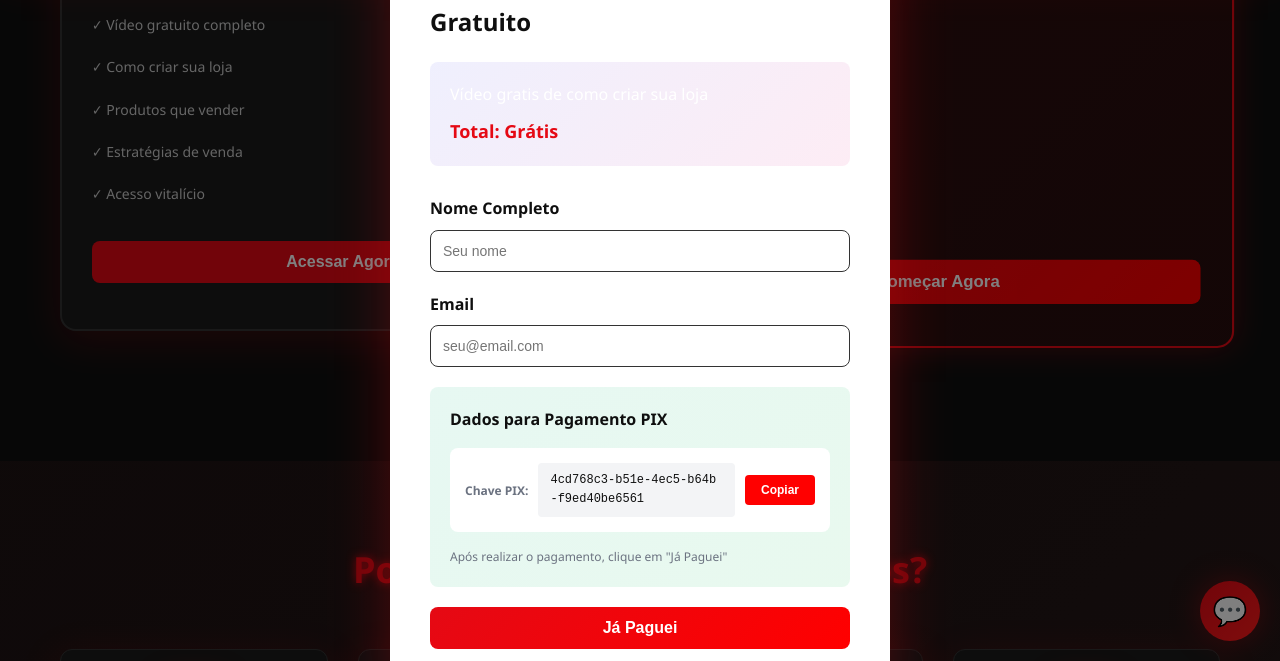
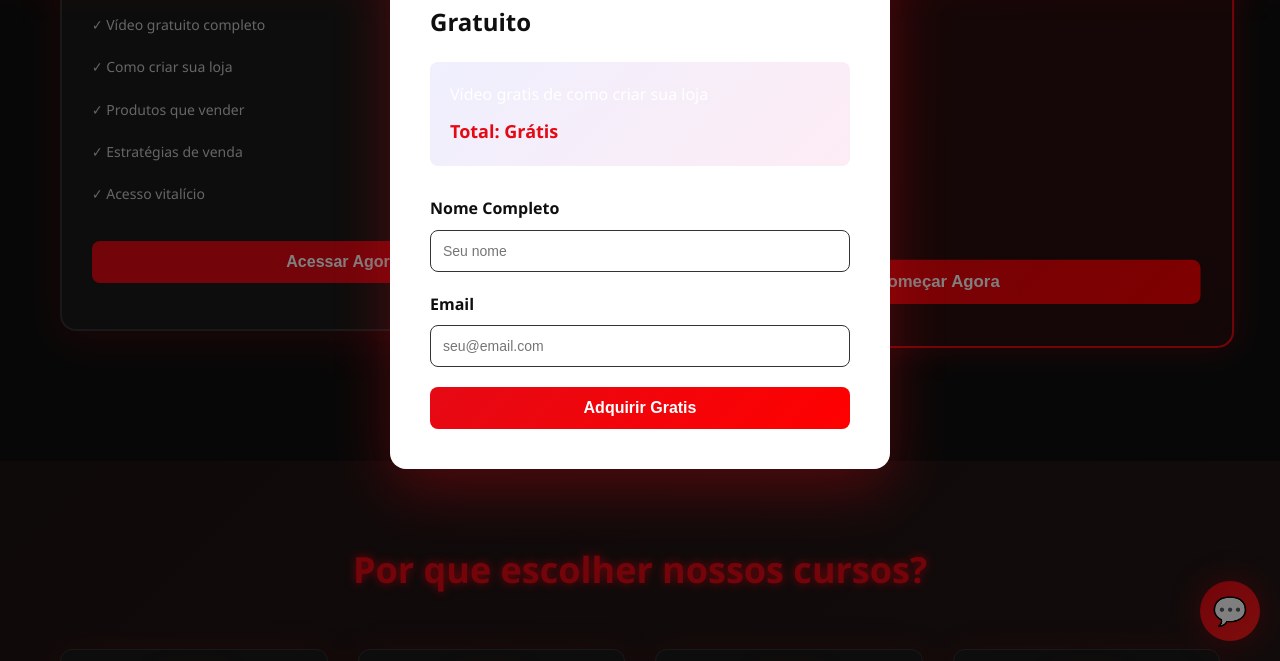
Before and after one commit to five890/site-shelbr, a plain HTML site: page index.html in a window 1280 px wide. Both pictures are taken after a click on the button "Acessar Agora". Shown: the part 1058-1719 px from the top of the page. Drawn offline with Linux system fonts and the light colour scheme.

Commit message:
Hide Pix for free course and change button text

```diff
--- a/index.html
+++ b/index.html
@@ -162,7 +162,7 @@
                     <input type="email" required placeholder="seu@email.com">
                 </div>
 
-                <div class="pix-info">
+                <div class="pix-info" id="pixSection" style="display: block;">
                     <h3>Dados para Pagamento PIX</h3>
                     <div class="pix-key">
                         <p>Chave PIX:</p>
@@ -172,7 +172,7 @@
                     <p class="pix-instrucoes">Após realizar o pagamento, clique em "Já Paguei"</p>
                 </div>
 
-                <button type="button" class="btn btn-destaque btn-block" onclick="processarPagamento(event)">
+                <button type="button" class="btn btn-destaque btn-block" id="btnPagamento" onclick="processarPagamento(event)">
                     Já Paguei
                 </button>
             </form>
--- a/script.js
+++ b/script.js
@@ -16,14 +16,20 @@ const cursos = {
 function abrirCheckout(tipo, preco) {
     const modal = document.getElementById('checkoutModal');
     const curso = cursos[tipo];
+    const pixSection = document.getElementById('pixSection');
+    const btnPagamento = document.getElementById('btnPagamento');
 
     document.getElementById('modalTitulo').textContent = `Finalize sua Compra - ${curso.titulo}`;
     document.getElementById('checkoutDescricao').textContent = curso.descricao;
 
     if (preco === 0) {
         document.getElementById('precoTotal').textContent = 'Grátis';
+        pixSection.style.display = 'none';
+        btnPagamento.textContent = 'Adquirir Gratis';
     } else {
         document.getElementById('precoTotal').textContent = `R$ ${preco.toFixed(2)}`;
+        pixSection.style.display = 'block';
+        btnPagamento.textContent = 'Já Paguei';
     }
 
     document.getElementById('checkoutForm').dataset.cursoTipo = tipo;
```
